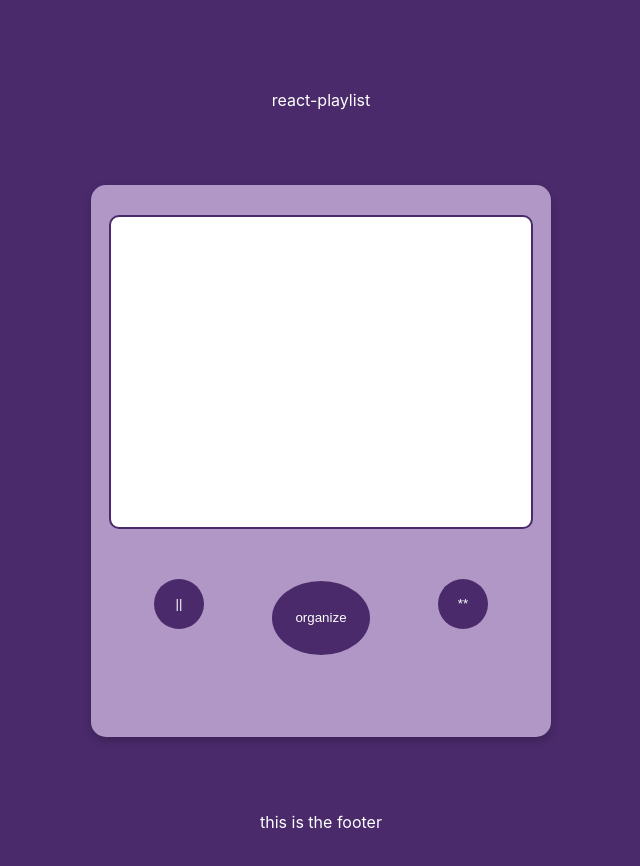
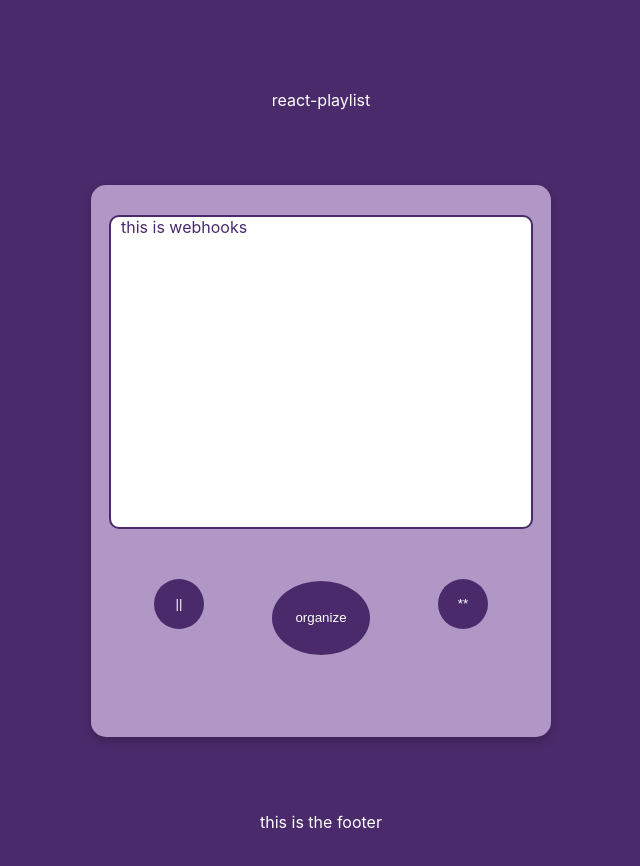
Before and after one commit to zen-rc/react-spotify-app, a React (Create React App) app: page /webhooks in a window 1280 px wide. Shown: the top 866 px of the page, without its empty margins (319-959 px from the left). Built offline with nearby package versions, Linux system fonts and the light colour scheme; no server answers.

Commit message:
created webhooks route

```diff
--- a/src/App.js
+++ b/src/App.js
@@ -4,6 +4,7 @@ import Home from './Home.js'
 import Footer from './Footer'
 import Buttons from './Buttons.js'
 import Rocket from './Rocket.js'
+import Webhooks from './Webhooks.js'
 import './App.css';
 import { Route, Routes, useLocation } from 'react-router-dom'
 import { useState, useEffect } from 'react'
@@ -276,6 +277,8 @@ function App() {
               />} />
               <Route path='/rocket' element={<Rocket/>}
               />
+              <Route path='/webhooks' element={<Webhooks/>}
+              />
             </Routes>
           </div>
           <Buttons playlistData={playlistData}
--- /dev/null
+++ b/src/Webhooks.js
@@ -0,0 +1,5 @@
+function Webhooks() {
+    return 'this is webhooks'
+}
+
+export default Webhooks
```
Also changed, not shown: package.json (+2 -5 lines).
